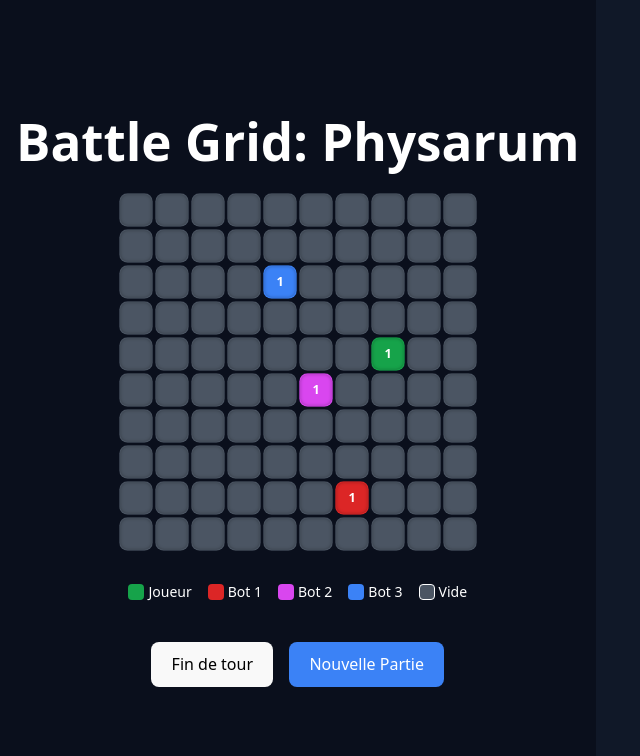
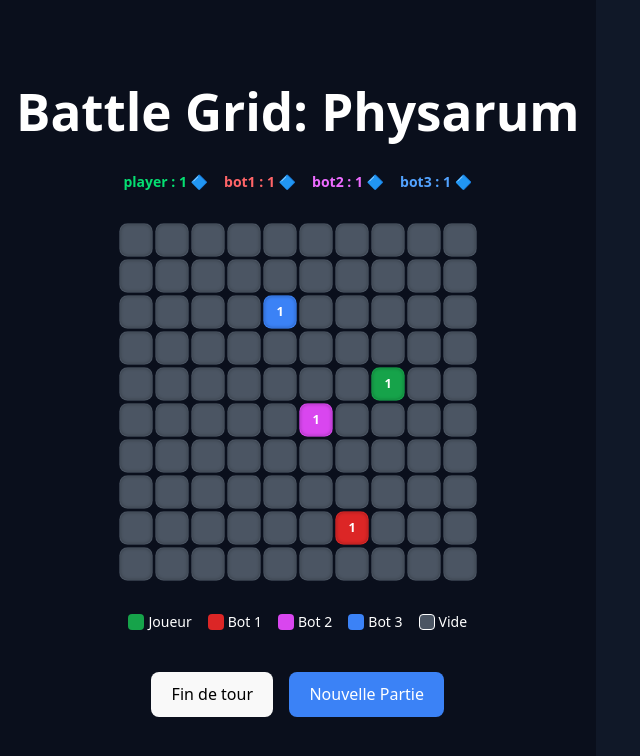
Before and after one commit to Erwan1202/Physarum, a React (Vite) app: page / in a window 1280 px wide. Shown: the top 756 px of the page, without its empty margins (0-640 px from the left). Built offline with nearby package versions, Linux system fonts and the light colour scheme.

Commit message:
Refactor App component for improved readability and organization

```diff
--- a/src/App.jsx
+++ b/src/App.jsx
@@ -2,7 +2,7 @@ import Grid from "./components/Grid"
 import { useGameStore } from "./store/useGameStore"
 
 function App() {
-  const {map, spreadTo, currentPlayerIndex, players, endTurn, resetGame, winner} = useGameStore()
+  const { map, spreadTo, currentPlayerIndex, players, endTurn, resetGame, winner } = useGameStore()
 
   const currentPlayer = players[currentPlayerIndex]
 
@@ -12,9 +12,38 @@ function App() {
     }
   }
 
+  // 🎨 Utilitaire pour la couleur du texte dans le scoreboard
+  const getColorText = (owner) => {
+    switch (owner) {
+      case "player":
+        return "text-green-400"
+      case "bot1":
+        return "text-red-400"
+      case "bot2":
+        return "text-fuchsia-400"
+      case "bot3":
+        return "text-blue-400"
+      default:
+        return "text-white"
+    }
+  }
+
+  // 🧠 Calcul du nombre de cases possédées
+  const countOwnedCells = (playerId) => {
+    return map.flat().filter(cell => cell.owner === playerId).length
+  }
+
   return (
     <div className="min-h-screen bg-[#0a0f1c] text-white flex flex-col items-center justify-center gap-6 p-4">
       <h1 className="text-4xl font-bold">Battle Grid: Physarum</h1>
+
+      <div className="flex justify-center gap-4 my-2 text-white">
+        {players.map(p => (
+          <div key={p.id} className={`text-sm font-semibold ${getColorText(p.id)}`}>
+            {p.id} : {countOwnedCells(p.id)} 🔷
+          </div>
+        ))}
+      </div>
 
       <Grid map={map} onCellClick={handleCellClick} />
 
@@ -42,7 +71,6 @@ function App() {
       )}
     </div>
   )
-
 }
 
 export default App
```
